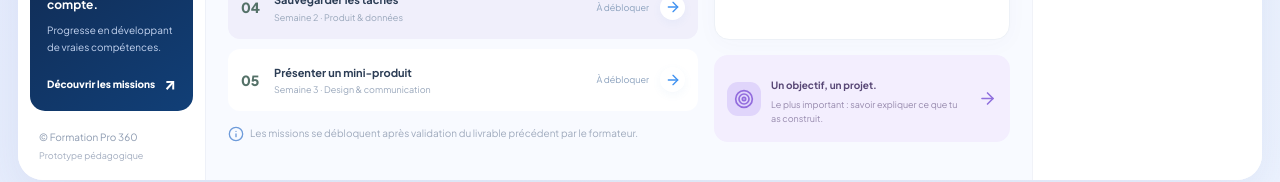
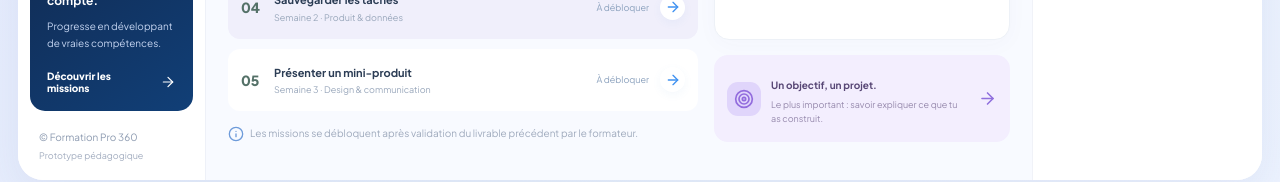
Before and after one commit to Zenethis-CMR/formation-pro-360, a Next.js app: page / in a window 1280 px wide. Shown: the part 936-1118 px from the top of the page. Built offline with nearby package versions, Linux system fonts and the light colour scheme.

Commit message:
style: replace remaining decorative arrow with Lucide icon

```diff
--- a/src/components/app-shell.tsx
+++ b/src/components/app-shell.tsx
@@ -46,7 +46,7 @@ function DashboardSidebar() {
       <div className="sidebar-ad-icon"><UIIcon name="spark" size={20}/></div>
       <b>Chaque projet compte.</b>
       <p>Progresse en développant de vraies compétences.</p>
-      <Link href="/apprenant">Découvrir les missions <span aria-hidden="true">↗</span></Link>
+      <Link href="/apprenant">Découvrir les missions <UIIcon name="arrow" size={16}/></Link>
     </div>
     <div className="sidebar-footer">© Formation Pro 360<br/><small>Prototype pédagogique</small></div>
   </aside>;
```
